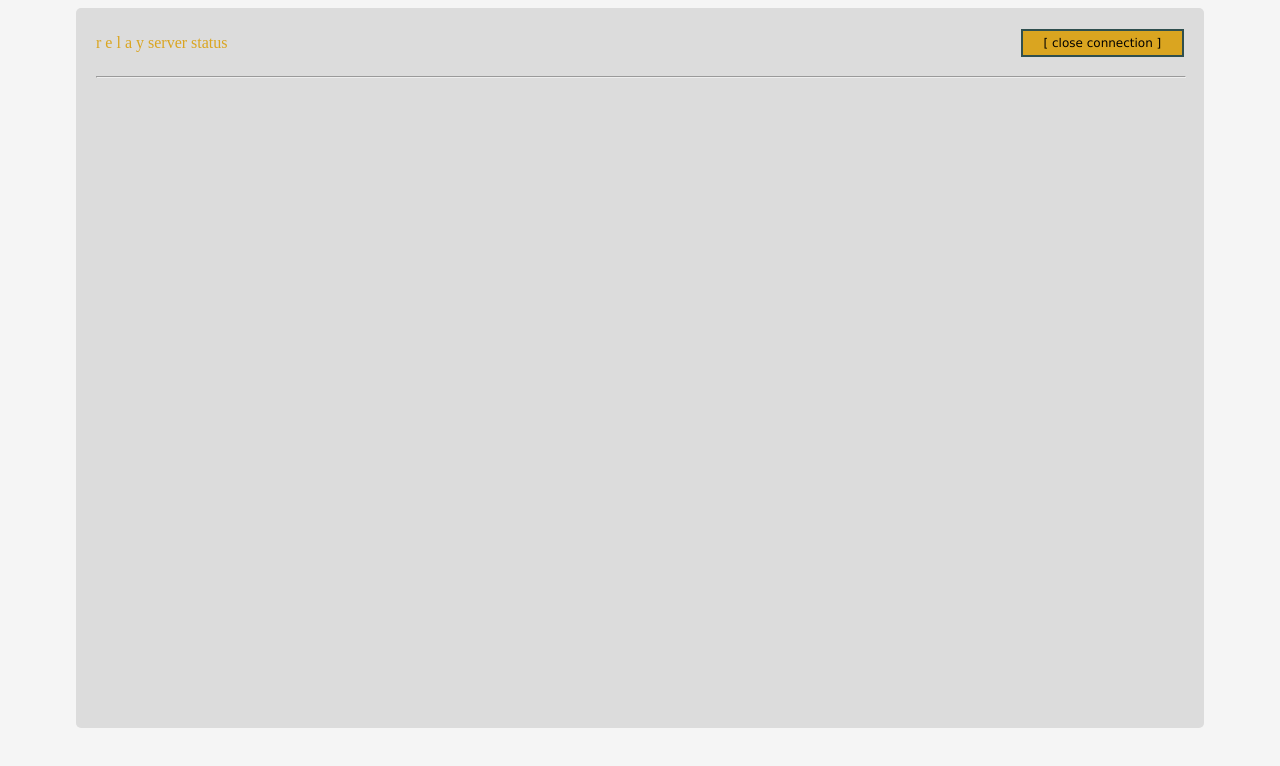
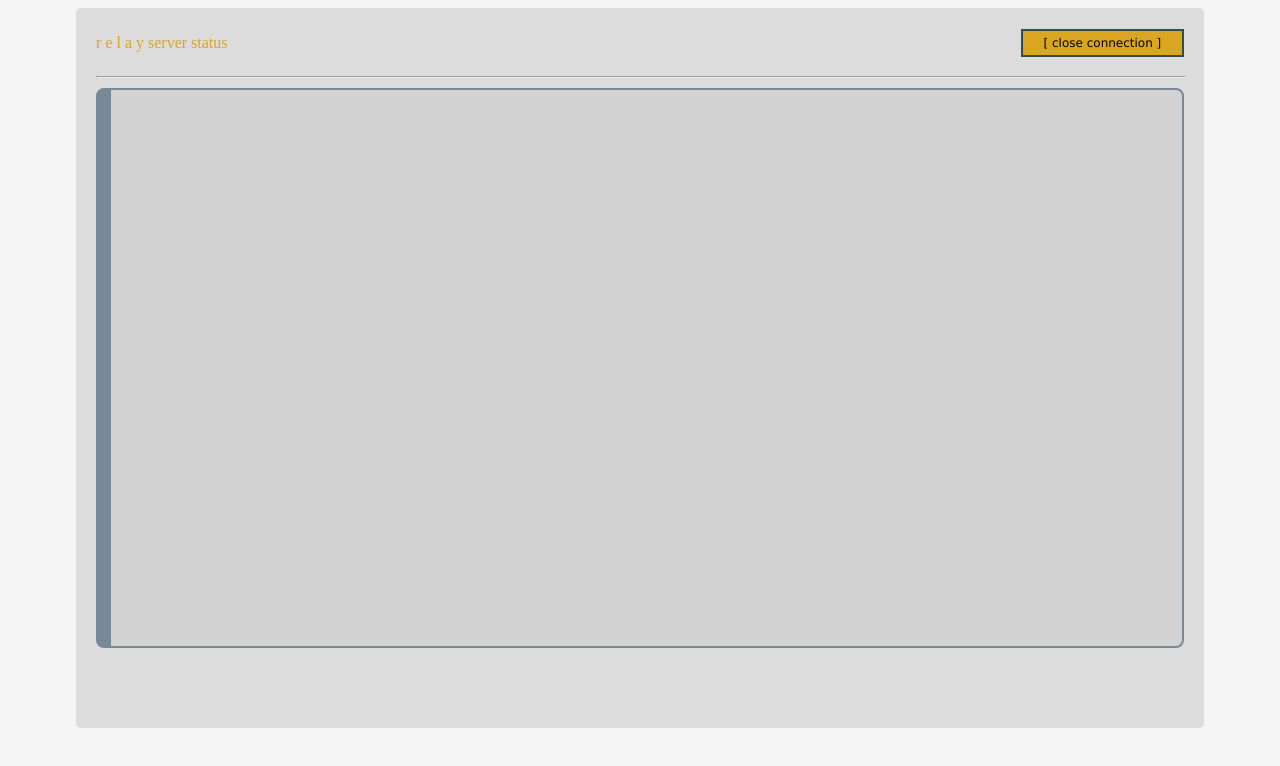
Before and after one commit to davisvansant/relay, a Vue app in the folder frontend/: page / in a window 1280 px wide. Shown: the top 766 px of the page. Built offline with nearby package versions, Linux system fonts and the light colour scheme.

Commit message:
add initial console messages styling

```diff
--- a/frontend/src/App.vue
+++ b/frontend/src/App.vue
@@ -95,4 +95,13 @@ export default defineComponent({
     color: darkslategray;
     border: 2px solid goldenrod;
   }
+  .console .messages {
+    background-color: lightgray;
+    border-radius: 8px;
+    border: 2px solid lightslategray;
+    border-left: 15px solid lightslategray;
+    overflow-y: auto;
+    scrollbar-width: thin;
+    scrollbar-color: goldenrod lightslategray;
+  }
 </style>
```
